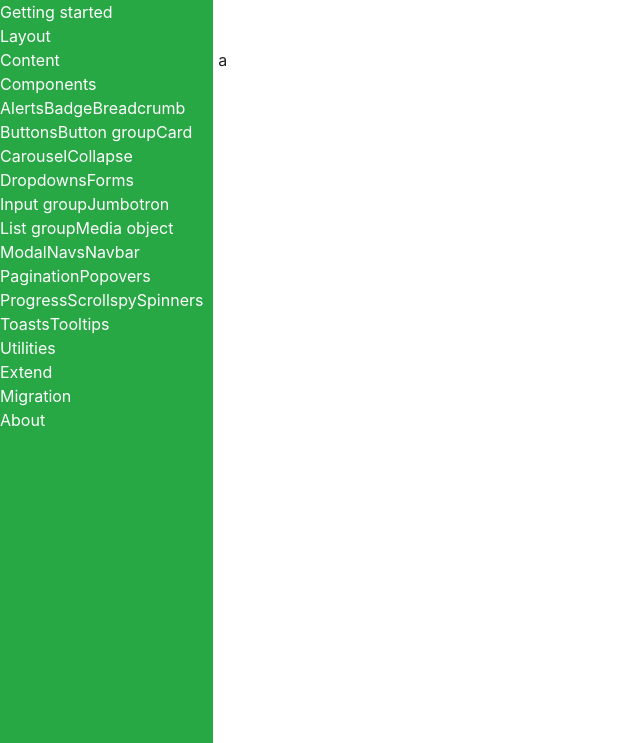
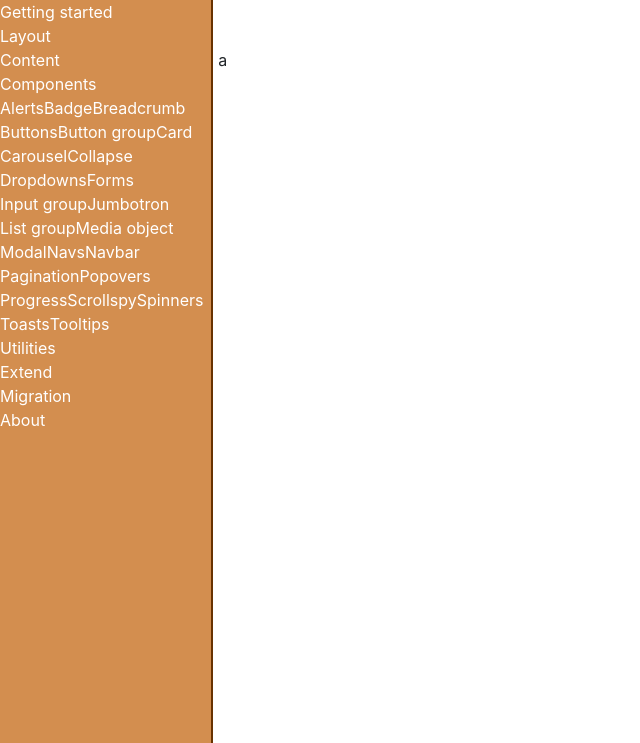
Before and after one commit to gonza56d/hitmeapp, a Django app: page / in a window 1280 px wide. Shown: the part 58-801 px from the top of the page, without its empty margins (0-640 px from the left). Run offline with Django 3.2, Linux system fonts and the light colour scheme; the visitor is signed in with stand-in values (Sample User, id 1); parts of the project's set-up code (start-up, migrations or seed data) failed here and were passed over; some libraries are stand-ins or nearby versions.

Commit message:
sidebar style

```diff
--- a/hitmeapp/static/css/custom.css
+++ b/hitmeapp/static/css/custom.css
@@ -17,10 +17,16 @@ a {
     color: white;
 }
 
-.alert-app {
+.alert-app, .app-sidebar {
     color:#683200;
     background-color: #d38e4f;
     border-color: #a85100
+}
+
+@media (min-width: 768px) {
+    .app-sidebar {
+        border-right: solid 2px #683200;
+    }
 }
 
 .alert-app hr {
--- a/hitmeapp/templates/sidebar.html
+++ b/hitmeapp/templates/sidebar.html
@@ -1,4 +1,4 @@
-<div class="col-md-3 col-xl-2 bd-sidebar bg-success app-sidebar">
+<div class="col-md-3 col-xl-2 bd-sidebar app-sidebar">
 
     <button class="btn bd-search-docs-toggle d-md-none p-0 float-right collapsed" type="button" data-toggle="collapse"
         data-target="#bd-docs-nav" aria-controls="bd-docs-nav" aria-expanded="false"
```
